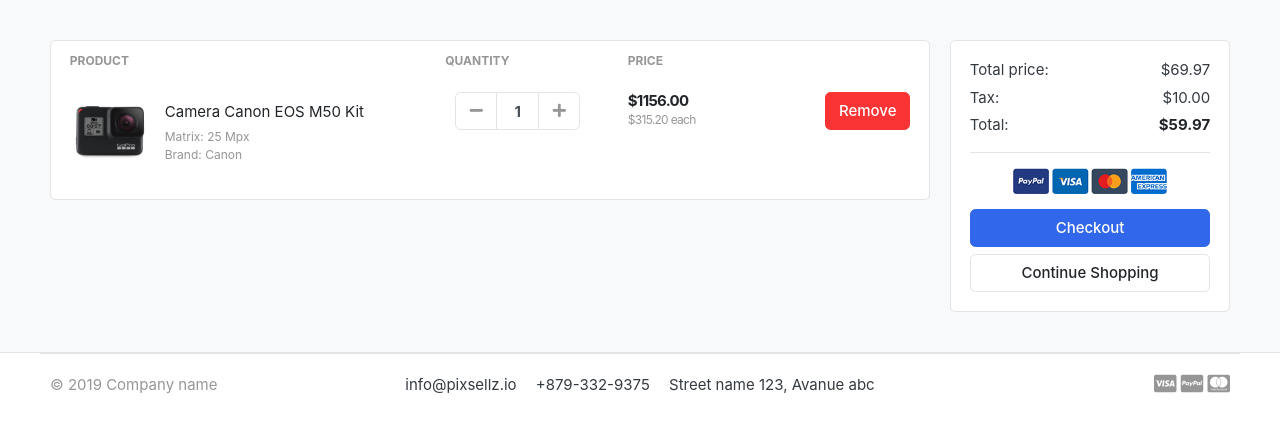
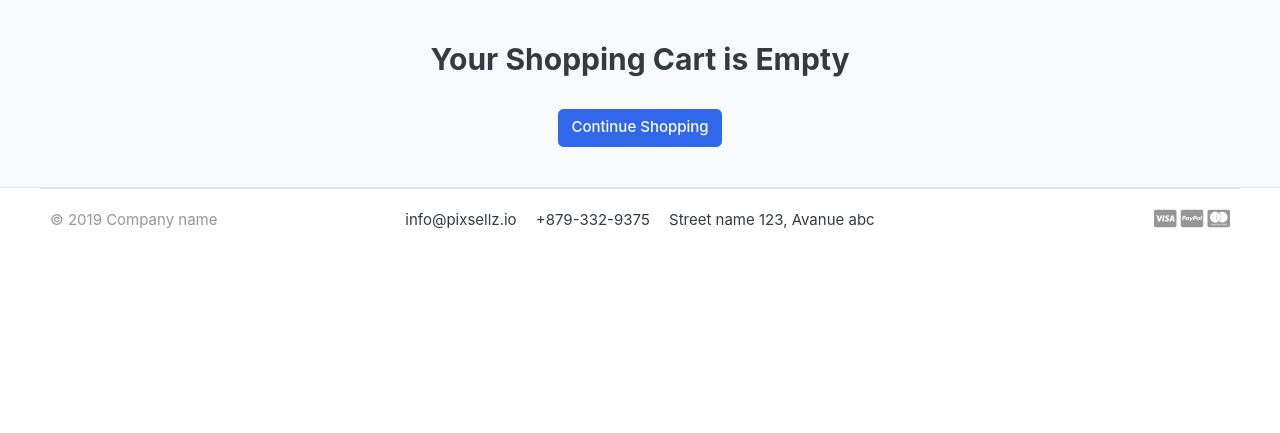
Before and after one commit to Harish2707/BlueKart-Django, a Django app: page /cart/ in a window 1280 px wide. Shown: the part 118-551 px from the top of the page. Run offline with Django 3.2, Linux system fonts and the light colour scheme; tables that the repository leaves empty hold one stand-in row (values such as "Sample post"); some libraries are stand-ins or nearby versions; some web fonts are replaced.

Commit message:
Added Cart, Paginator & Search funcations

```diff
--- a/bluekart/settings.py
+++ b/bluekart/settings.py
@@ -67,6 +67,7 @@
                 'django.contrib.auth.context_processors.auth',
                 'django.contrib.messages.context_processors.messages',
                 'category.context_processors.menu_links',
+                'carts.context_processors.counter',
             ],
         },
     },
--- /dev/null
+++ b/carts/context_processors.py
@@ -0,0 +1,16 @@
+from .models import Cart, CartItem
+from .views import _cart_id
+
+def counter(request):
+    cart_count = 0
+    if 'admin' in request.path:
+        return {}
+    else:
+        try:
+            cart = Cart.objects.filter(cart_id=_cart_id(request))
+            cart_items = CartItem.objects.all().filter(cart=cart[:1])
+            for cart_item in cart_items:
+                cart_count += cart_item.quantity
+        except Cart.DoesNotExist:
+            cart_count = 0
+    return dict(cart_count=cart_count)
--- a/carts/models.py
+++ b/carts/models.py
@@ -14,5 +14,8 @@
     quantity = models.IntegerField()
     is_active = models.BooleanField(default=True)
 
+    def sub_total(self):
+        return self.product.price * self.quantity
+
     def __str__(self):
         return self.product
--- a/carts/urls.py
+++ b/carts/urls.py
@@ -2,5 +2,8 @@
 from . import views
 
 urlpatterns = [
-    path("", views.cart, name='cart')
+    path("", views.cart, name='cart'),
+    path("add_cart/<int:product_id>/", views.add_cart, name='add_cart'),
+    path("remove_cart/<int:product_id>/", views.remove_cart, name='remove_cart'),
+    path("remove_cart_item/<int:product_id>/", views.remove_cart_item, name='remove_cart_item'),
 ]
--- a/carts/views.py
+++ b/carts/views.py
@@ -1,4 +1,77 @@
-from django.shortcuts import render
+from django.shortcuts import render, redirect, get_object_or_404
+from .models import Cart, CartItem
+from store.models import Product
+from django.core.exceptions import ObjectDoesNotExist
 
-def cart(request):
-    return render(request, 'store/cart.html')
+def _cart_id(request):
+    cart = request.session.session_key
+    if not cart:
+        cart = request.session.create()
+    return cart
+
+def add_cart(request, product_id):
+    product = Product.objects.get(id=product_id)
+    try:
+        cart = Cart.objects.get(cart_id=_cart_id(request))
+    except Cart.DoesNotExist:
+        cart = Cart.objects.create(
+            cart_id = _cart_id(request)
+        )
+        cart.save()
+
+    try:
+        cart_item = CartItem.objects.get(product=product, cart=cart)
+        cart_item.quantity += 1
+        cart_item.save()
+    except CartItem.DoesNotExist:
+        cart_item = CartItem.objects.create(
+            product = product,
+            quantity = 1,
+            cart = cart,
+        )
+        cart_item.save()
+
+    return redirect('cart')
+
+def remove_cart(request, product_id):
+    cart = Cart.objects.get(cart_id=_cart_id(request))
+    product = get_object_or_404(Product, id=product_id)
+    cart_item = CartItem.objects.get(product=product, cart=cart)
+    if cart_item.quantity > 1:
+        cart_item.quantity -= 1
+        cart_item.save()
+    else:
+        cart_item.delete()
+
+    return redirect('cart')
+
+def remove_cart_item(request, product_id):
+    cart = Cart.objects.get(cart_id=_cart_id(request))
+    product = get_object_or_404(Product, id=product_id)
+    cart_item = CartItem.objects.get(product=product, cart=cart)
+    cart_item.delete()
+    return redirect('cart')
+
+def cart(request, total=0, quanity=0, cart_items=None):
+    try:
+        tax = 0
+        grade_total = 0
+        cart = Cart.objects.get(cart_id=_cart_id(request))
+        cart_items = CartItem.objects.filter(cart=cart, is_active=True)
+        for cart_item in cart_items:
+            total += (cart_item.product.price * cart_item.quantity)
+            quanity += cart_item.quantity
+        tax = (2 * total)/100
+        grade_total = total + tax
+    except ObjectDoesNotExist:
+        pass
+
+    context = {
+        'total': total,
+        'quantity': quanity,
+        'cart_items': cart_items,
+        'tax' : tax,
+        'grand_total': grade_total,
+    }
+
+    return render(request, 'store/cart.html', context)
--- a/store/urls.py
+++ b/store/urls.py
@@ -3,6 +3,7 @@
 
 urlpatterns = [
     path('', views.store, name='store'),
-    path('<slug:category_slug>/', views.store, name='products_by_category'),
-    path('<slug:category_slug>/<slug:product_slug>/', views.product_detail, name='product_detail')
+    path('category/<slug:category_slug>/', views.store, name='products_by_category'),
+    path('category/<slug:category_slug>/<slug:product_slug>/', views.product_detail, name='product_detail'),
+    path('search/', views.search, name='search'),
 ]
--- a/templates/includes/navbar.html
+++ b/templates/includes/navbar.html
@@ -46,9 +46,9 @@
         </div> <!-- col.// -->
         <a href="{% url 'store' %}" class="btn btn-outline-primary">Store</a>
         <div class="col-lg  col-md-6 col-sm-12 col">
-            <form action="#" class="search">
+            <form action="{% url 'search' %}" class="search" method="GET">
                 <div class="input-group w-100">
-                    <input type="text" class="form-control" style="width:60%;" placeholder="Search">
+                    <input type="text" class="form-control" style="width:60%;" placeholder="Search" name="keyword">
 
                     <div class="input-group-append">
                       <button class="btn btn-primary" type="submit">
@@ -67,9 +67,9 @@
                                 <a href="./register.html"> Register</a>
                             </div>
                         </div>
-                        <a href="./cart.html" class="widget-header pl-3 ml-3">
+                        <a href="{% url 'cart' %}" class="widget-header pl-3 ml-3">
                             <div class="icon icon-sm rounded-circle border"><i class="fa fa-shopping-cart"></i></div>
-                            <span class="badge badge-pill badge-danger notify">0</span>
+                            <span class="badge badge-pill badge-danger notify">{{ cart_count }}</span>
                         </a>
                     </div> <!-- widgets-wrap.// -->
                 </div> <!-- col.// -->
--- a/templates/store/cart.html
+++ b/templates/store/cart.html
@@ -6,7 +6,13 @@
     <div class="container">
 
     <!-- ============================ COMPONENT 1 ================================= -->
-
+    {% if not cart_items %}
+        <h2 class="text-center">Your Shopping Cart is Empty</h2>
+        <br>
+        <div class="text-center">
+            <a href="{% url 'store' %}" class="btn btn-primary">Continue Shopping</a>
+        </div>
+    {% else %}
     <div class="row">
         <aside class="col-lg-9">
     <div class="card">
@@ -20,13 +26,14 @@
     </tr>
     </thead>
     <tbody>
+    {% for cart_item in cart_items %}
     <tr>
         <td>
             <figure class="itemside align-items-center">
-                <div class="aside"><img src="{% static './images/items/11.jpg'%}" class="img-sm"></div>
+                <div class="aside"><img src="{{ cart_item.product.images.url }}" class="img-sm"></div>
                 <figcaption class="info">
-                    <a href="#" class="title text-dark">Camera Canon EOS M50 Kit</a>
-                    <p class="text-muted small">Matrix: 25 Mpx <br> Brand: Canon</p>
+                    <a href="{{ cart_item.product.get_url }}" class="title text-dark">{{ cart_item.product.product_name }}</a>
+                    <p class="text-muted small">Color: 25 Mpx <br> Size: Canon</p>
                 </figcaption>
             </figure>
         </td>
@@ -35,25 +42,26 @@
                         <div class="col">
                             <div class="input-group input-spinner">
                                 <div class="input-group-prepend">
-                                <button class="btn btn-light" type="button" id="button-plus"> <i class="fa fa-minus"></i> </button>
+                                <a href="{% url 'remove_cart' cart_item.product.id %}" class="btn btn-light" type="button" id="button-plus"> <i class="fa fa-minus"></i> </a>
                                 </div>
-                                <input type="text" class="form-control"  value="1">
+                                <input type="text" class="form-control"  value="{{ cart_item.quantity }}">
                                 <div class="input-group-append">
-                                <button class="btn btn-light" type="button" id="button-minus"> <i class="fa fa-plus"></i> </button>
+                                <a href="{% url 'add_cart' cart_item.product.id %}" class="btn btn-light" type="button" id="button-minus"> <i class="fa fa-plus"></i> </a>
                                 </div>
                             </div> <!-- input-group.// -->
                         </div> <!-- col.// -->
         </td>
         <td>
             <div class="price-wrap">
-                <var class="price">$1156.00</var>
-                <small class="text-muted"> $315.20 each </small>
+                <var class="price">${{ cart_item.sub_total }}</var>
+                <small class="text-muted"> ${{cart_item.product.price}} each </small>
             </div> <!-- price-wrap .// -->
         </td>
         <td class="text-right">
-        <a href="" class="btn btn-danger"> Remove</a>
+        <a href="{% url 'remove_cart_item' cart_item.product.id %}" class="btn btn-danger"> Remove</a>
         </td>
     </tr>
+    {% endfor %}
     </tbody>
     </table>
     </div> <!-- card.// -->
@@ -65,22 +73,22 @@
             <div class="card-body">
                 <dl class="dlist-align">
                   <dt>Total price:</dt>
-                  <dd class="text-right">$69.97</dd>
+                  <dd class="text-right">${{ total }}</dd>
                 </dl>
                 <dl class="dlist-align">
                   <dt>Tax:</dt>
-                  <dd class="text-right"> $10.00</dd>
+                  <dd class="text-right"> ${{ tax }}</dd>
                 </dl>
                 <dl class="dlist-align">
-                  <dt>Total:</dt>
-                  <dd class="text-right text-dark b"><strong>$59.97</strong></dd>
+                  <dt>Grand Total:</dt>
+                  <dd class="text-right text-dark b"><strong>${{ grand_total }}</strong></dd>
                 </dl>
                 <hr>
                 <p class="text-center mb-3">
                     <img src="{% static './images/misc/payments.png'%}" height="26">
                 </p>
                 <a href="./place-order.html" class="btn btn-primary btn-block"> Checkout </a>
-                <a href="./store.html" class="btn btn-light btn-block">Continue Shopping</a>
+                <a href="{% url 'store' %}" class="btn btn-light btn-block">Continue Shopping</a>
             </div> <!-- card-body.// -->
             </div> <!-- card.// -->
 
@@ -88,6 +96,7 @@
 
 
     </div> <!-- row.// -->
+    {% endif %}
     <!-- ============================ COMPONENT 1 END .// ================================= -->
 
     </div> <!-- container .//  -->
```
Also changed, not shown: store/views.py (+27 -2 lines), templates/store/product_detail.html (+6 -1 lines), templates/store/store.html (+31 -5 lines).
